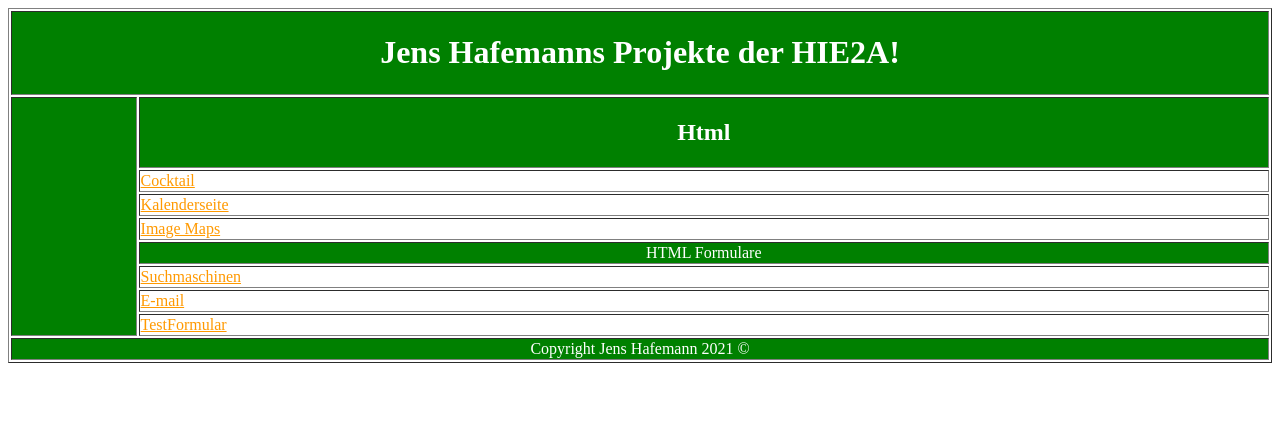
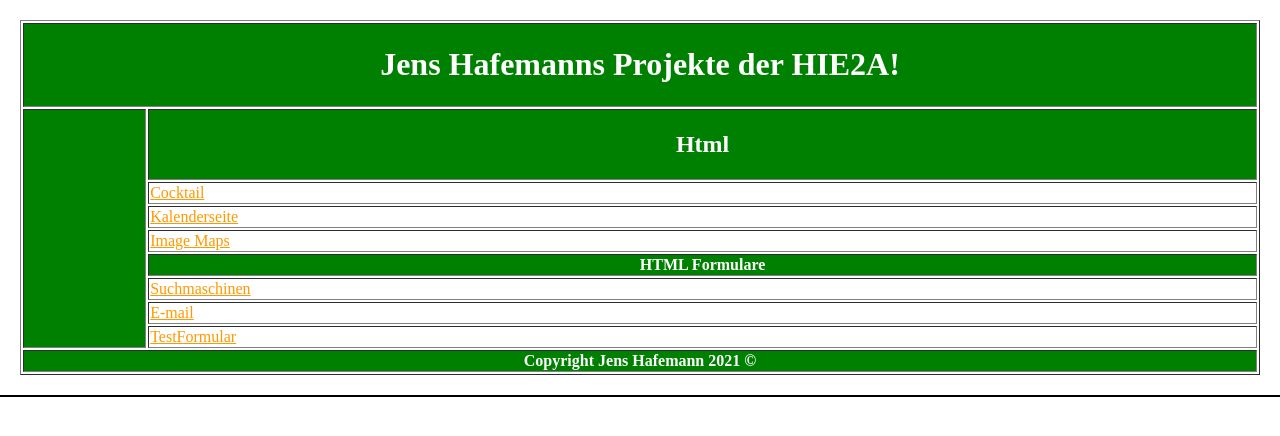
Before and after one commit to schafhierte204/Hafemann_TMS, a plain HTML site: page index.html in a window 1280 px wide. Drawn offline with Linux system fonts and the light colour scheme.

Commit message:
th statt klassen

```diff
--- a/index.html
+++ b/index.html
@@ -9,16 +9,16 @@
 
 <body>
     <table border="1" width=100%>
-        <tr class="green">
-            <td colspan="2">
+        <tr>
+            <th colspan="2">
                     <h1>Jens Hafemanns Projekte der HIE2A!</h1>
-            </td>
+            </th>
         </tr>
-        <tr class="green">
-            <td rowspan="8" width="10%"></td>
-            <td class="center">
+        <tr>
+            <th rowspan="8" width="10%"></th>
+            <th>
                     <h2>Html</h2>
-            </td>
+            </th>
         </tr>
         <tr>
             <td><a href="./Cocktail/Cocktail.html">Cocktail</a></td>
@@ -29,10 +29,10 @@
         <tr>
             <td><a href="./Wimmelbild/Wimmelbild.html">Image Maps</a></td>
         </tr>
-        <tr class="green">
-            <td>
+        <tr>
+            <th>
                 HTML Formulare
-            </td>
+            </th>
         </tr>
         <tr>
             <td><a href="./Formulare/Basic_Example/index.html">Suchmaschinen</a></td>
@@ -44,7 +44,7 @@
             <td><a href="Formulartest-Material/formtest2021.html">TestFormular</a></td>
         </tr>
         <tr>
-            <td class="green" colspan="2">Copyright Jens Hafemann 2021 ©</td>
+            <th colspan="2">Copyright Jens Hafemann 2021 ©</th>
         </tr>
     </table>
 </body>
--- a/style.css
+++ b/style.css
@@ -2,7 +2,13 @@
     box-sizing: border-box;
 }
 
-.green {
+body {
+    padding: 20px;
+    border-bottom: 2px solid black;
+    margin: 0;
+}
+
+th {
     background-color:#008000;
     color:white;
     text-align:center;
```
